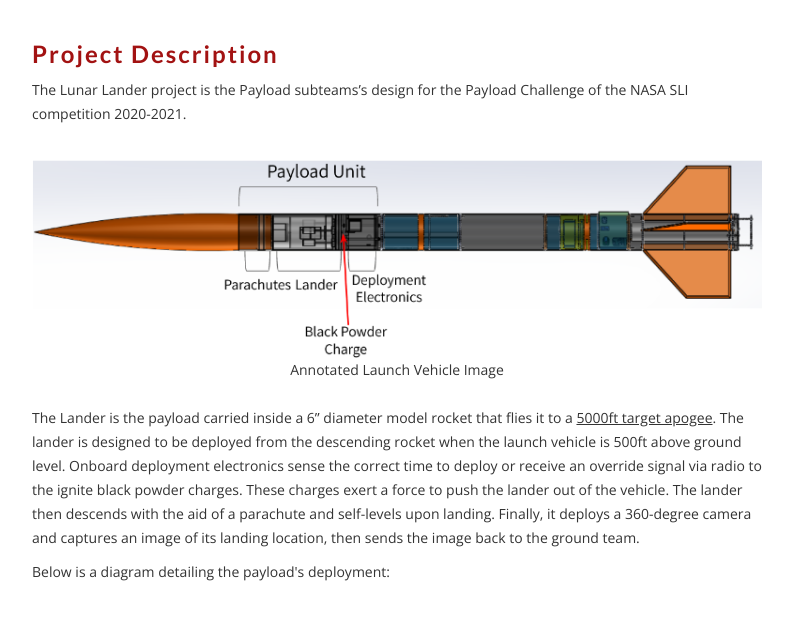
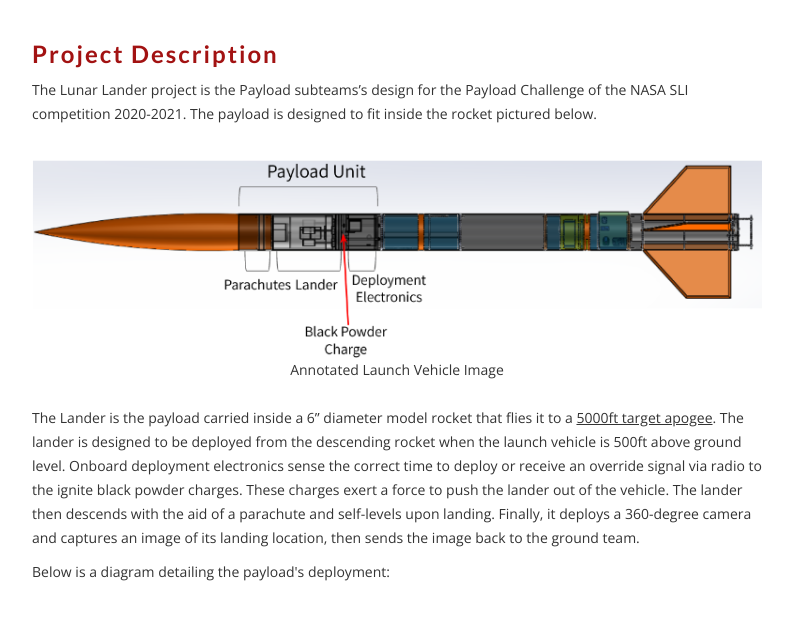
Before and after one commit to Ahmed88888/AhmedAlazzawi.github.io, a plain HTML site: page lander.html in a window 1280 px wide. Shown: the part 152-789 px from the top of the page, without its empty margins (243-1036 px from the left). Drawn offline with nearby package versions, Linux system fonts and the light colour scheme; a web font is replaced by a local one.

Commit message:
pushing some changes i forgot about

```diff
--- a/lander.html
+++ b/lander.html
@@ -66,7 +66,7 @@
                     <!-- Project Description -->
                     <h5>Project Description</h5>
                     <!-- <br /> -->
-                    <p>The Lunar Lander project is the Payload subteams’s design for the Payload Challenge of the NASA SLI competition 2020-2021. </p>
+                    <p>The Lunar Lander project is the Payload subteams’s design for the Payload Challenge of the NASA SLI competition 2020-2021. The payload is designed to fit inside the rocket pictured below.</p>
                     <figure>
                         <br /> <center><img src="img/lander/rocket21.png" alt="" class="img-responsive"  width="100%" height="100%"/></center>
                         <figcaption><center>Annotated Launch Vehicle Image</center><br /></figcaption>
@@ -94,7 +94,7 @@
 
                     <p>The lander is 10in tall and ~6in in diameter. In the rocket, it sits on top of the deployment electronics (newest deployment version discussed<a href="./deployment.html"> here</a>). A mechanical drawing of the payload <section></section> can be seen below:</p>
                     <figure>
-                        <br /> <center><img src="img/lander/drawings.png" alt="Payload Section CAD Drawings<" class="img-responsive"  width="75%" height="75%"/></center>
+                        <br /> <center><img src="img/lander/drawings.png" alt="Payload Section CAD Drawings" class="img-responsive"  width="75%" height="75%"/></center>
                         <figcaption><center>Payload Section CAD Drawings </center><br /></figcaption>
                     </figure>
 
```
